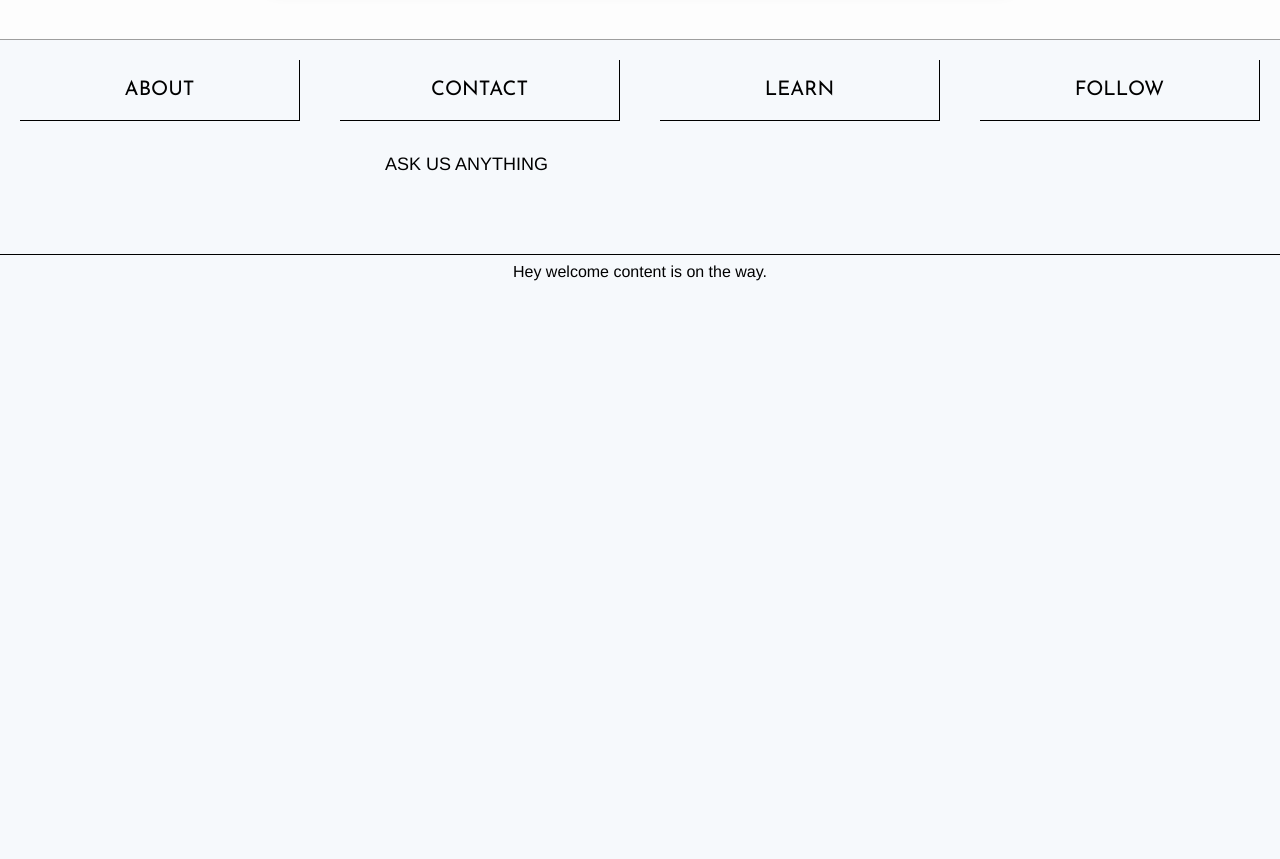
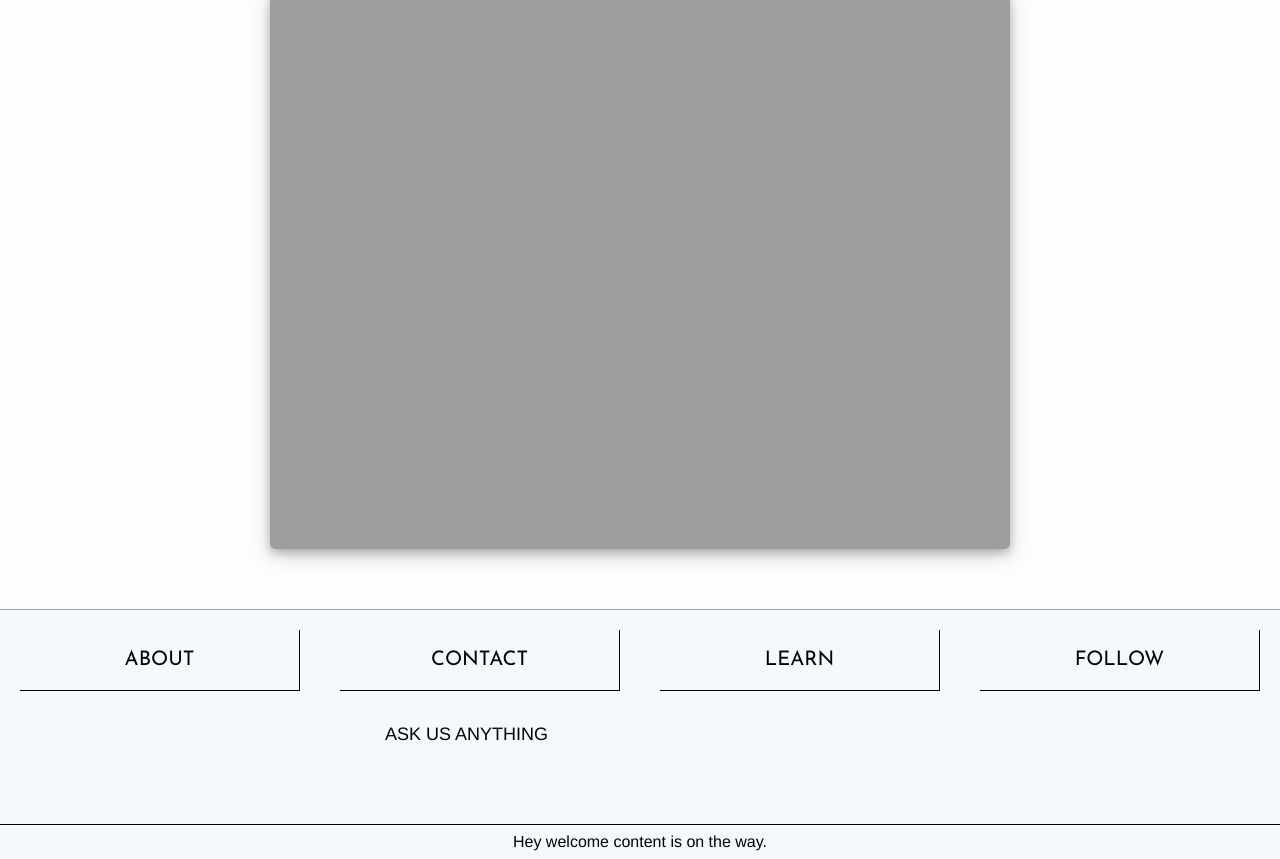
Before and after one commit to hub63501/my-blog.github.io, a Jekyll site: the page built from _posts/2018-05-03-Picture-of-spring.markdown, in a window 1280 px wide. Shown: the part 1400-2259 px from the top of the page. Built offline with Jekyll 4.4.1, drawn with Linux system fonts in a browser that asks for light colours; before the commit the page ends 1689 px from its top, so only the background shows below that.

Commit message:
added photos

```diff
--- a/_posts/2018-05-03-Picture-of-spring.markdown
+++ b/_posts/2018-05-03-Picture-of-spring.markdown
@@ -7,6 +7,8 @@ categories: pictures
 
 Spring is here.
 
-![Springpic]({{ "Pics/spring.jpg" | absolute_url }})
+![Springpic]({{ "assets/Pics/spring.jpg" | absolute_url }})
 
-<img name="springimg" src="/Pics/spring.jpg"/>
+<img name="springimg" src="assets/Pics/spring.jpg"/>
+
+![Springpic]({{ "/assets/Pics/spring.jpg" | absolute_url }})
```
